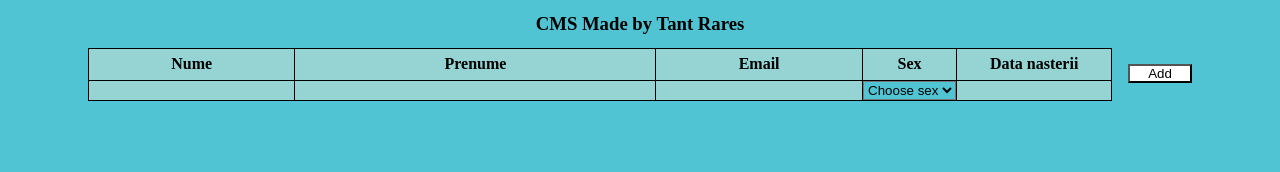
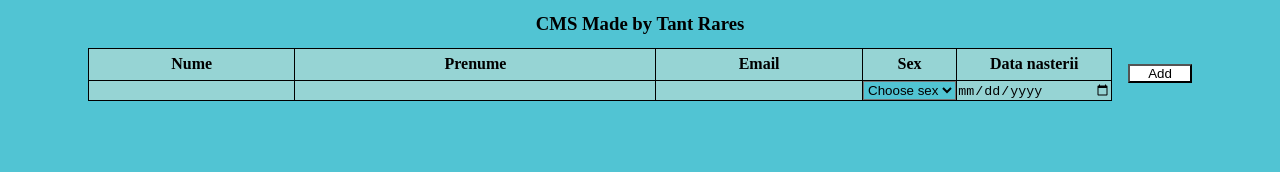
Before and after one commit to tant-rares-30127/CMS, a plain HTML site: page main.html in a window 1280 px wide. Shown: the top 172 px of the page. Drawn offline with Linux system fonts and the light colour scheme.

Commit message:
Adding a birth-picker as input

```diff
--- a/main.css
+++ b/main.css
@@ -62,6 +62,14 @@ td {
   width: 100%;
 }
 
+.birth-picker {
+  background: transparent;
+  border: transparent;
+  width: 100%;
+  /* margin-left: 4%; */
+  margin-right: 10%;
+}
+
 .add-button {
   background-color: white;
   margin-left: 1rem;
--- a/main.html
+++ b/main.html
@@ -41,7 +41,13 @@
                 </select>
               </td>
               <td class="birthdate">
-                <input type="search" class="search-bar" id="birthdateInput" />
+                <input
+                  type="date"
+                  name="birthdate"
+                  placeholder="Select birthdate"
+                  class="birth-picker"
+                  id="birthdateInput"
+                />
               </td>
             </tr>
           </tbody>
```
